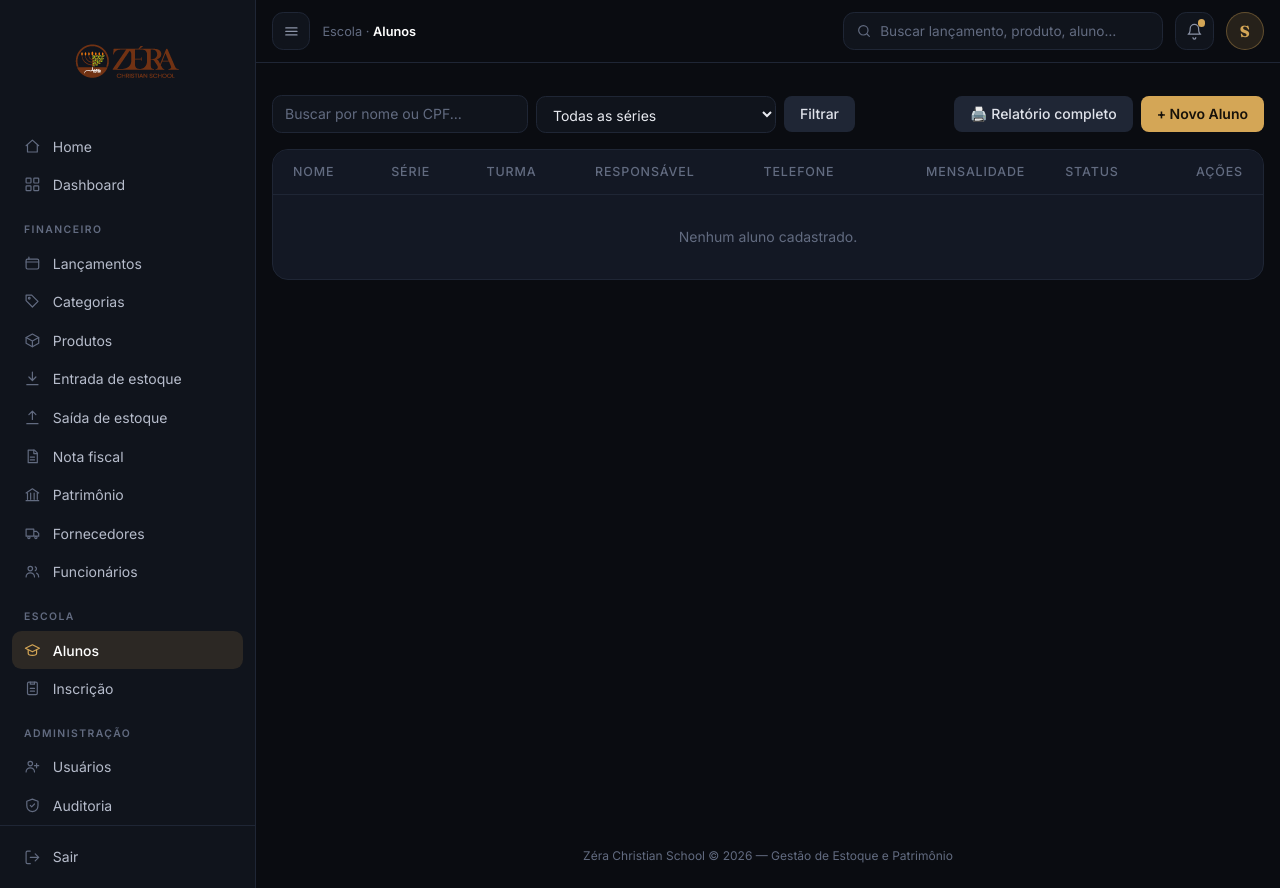
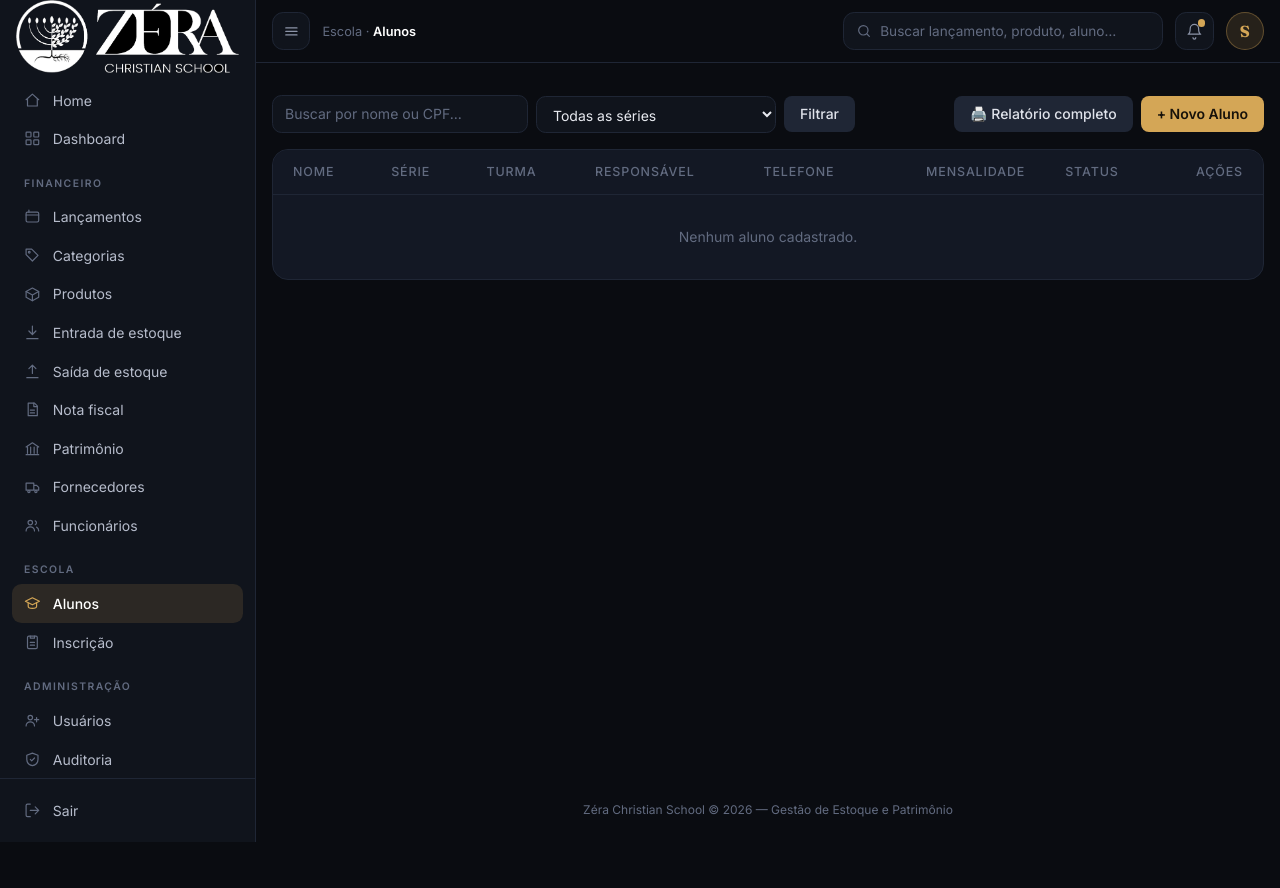
Before and after one commit to HudsonPugliesi/zera-sistema, a Flask app: page /alunos in a window 1280 px wide. After the commit the page ends 842 px from the top, so only its background shows below. Run offline with Flask 3, Linux system fonts and the light colour scheme; the visitor is signed in with stand-in values (Sample User, id 1); data that the repository does not hold is empty.

Commit message:
Troca logo da sidebar pela versão horizontal com wordmark
Fundo preto do arquivo original foi removido via flood-fill (transparência),
preservando os detalhes decorativos internos que ficavam escondidos contra
o fundo preto.

Co-Authored-By: Claude Sonnet 5 <noreply@anthropic.com>

```diff
--- a/templates/base.html
+++ b/templates/base.html
@@ -69,8 +69,8 @@
 
   <!-- Sidebar -->
   <aside class="zs-side hidden md:flex md:flex-col w-64 shrink-0 sticky top-0 h-screen">
-    <div class="flex items-center justify-center px-6 pt-8 pb-6">
-      <img src="{{ url_for('static', filename='img/zera-selo.png') }}" alt="Zéra Christian School" class="h-16 w-auto">
+    <div class="flex items-center justify-center px-4 pt-8 pb-6">
+      <img src="{{ url_for('static', filename='img/zera-logo-horizontal.png') }}" alt="Zéra Christian School" class="w-44 h-auto">
     </div>
     <nav class="flex-1 overflow-y-auto px-3 pt-2 pb-4">
       {% for item in nav %}
```
Also changed, not shown: static/img/zera-logo-horizontal.png (added), static/img/zera-selo.png (deleted).
